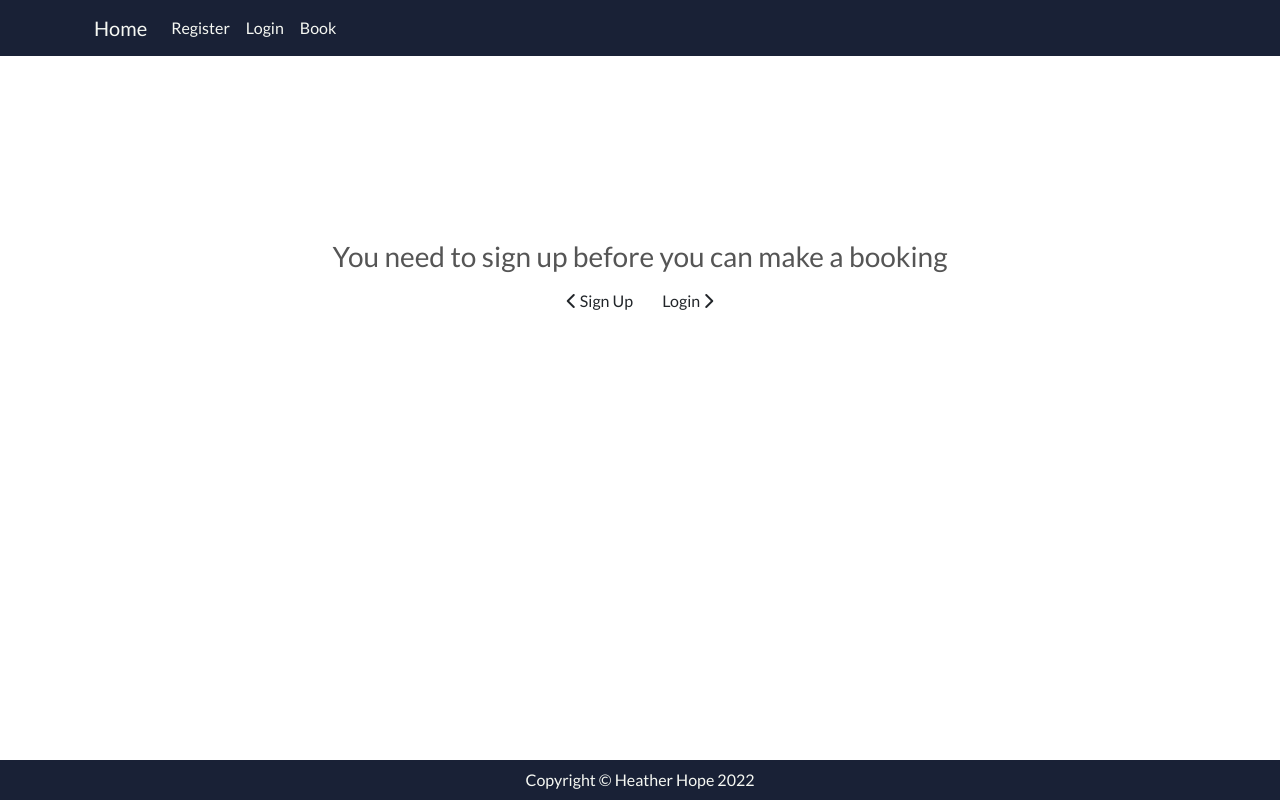
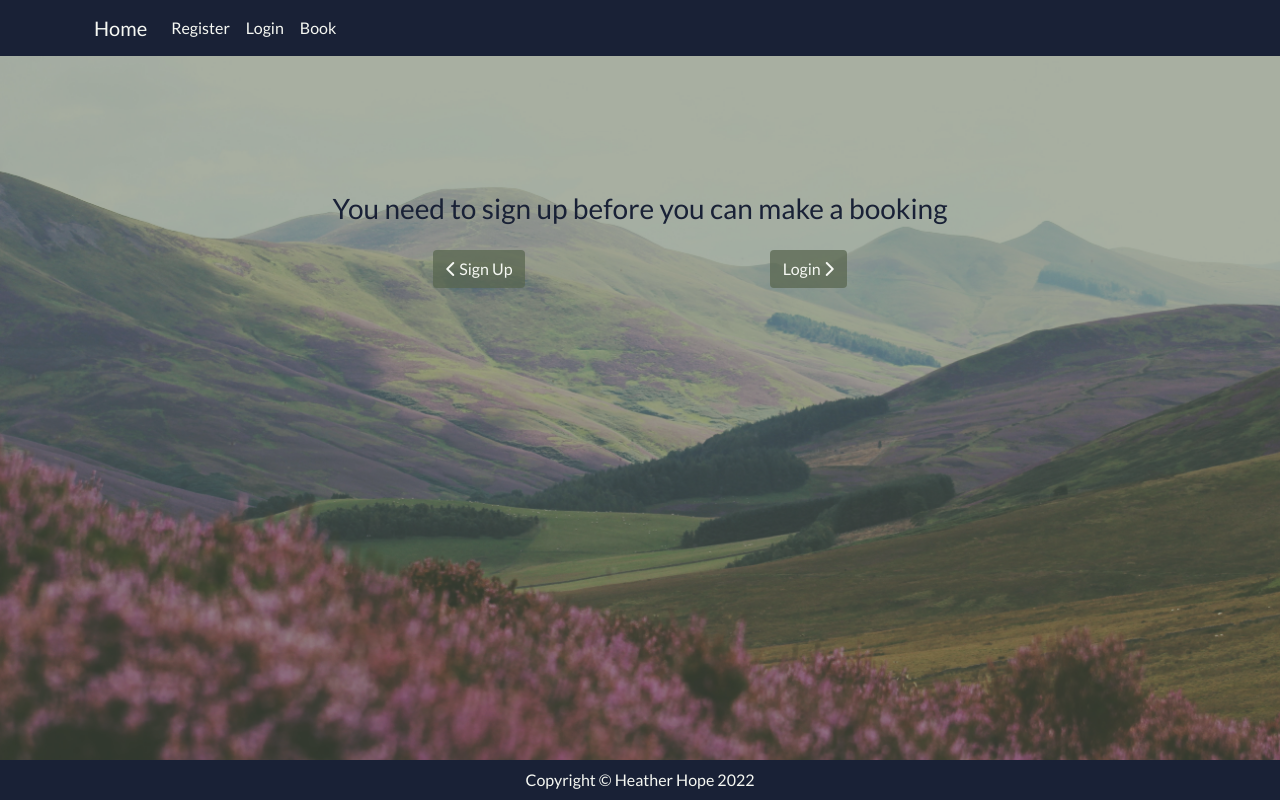
Before and after one commit to Code-Institute-Submissions/mmoore483-camping_MayResub, a Django app: page /booking/ in a window 1280 px wide. Run offline with Django 3.2, Linux system fonts and the light colour scheme; some libraries are stand-ins or nearby versions; some web fonts are replaced.

Commit message:
Updated styling

```diff
--- a/heatherhope/settings.py
+++ b/heatherhope/settings.py
@@ -62,7 +62,7 @@ SITE_ID = 1
 LOGIN_REDIRECT_URL = '/'
 LOGOUT_REDIRECT_URL = '/'
 
-ACCOUNT_USER_MODEL_USERNAME_FIELD = None
+ACCOUNT_USER_MODEL_USERNAME_FIELD = 'email'
 ACCOUNT_EMAIL_REQUIRED = True
 ACCOUNT_USERNAME_REQUIRED = False
 ACCOUNT_AUTHENTICATION_METHOD = 'email'
--- a/static/assets/css/base.css
+++ b/static/assets/css/base.css
@@ -29,6 +29,26 @@ body {
 	left: 0;
 	position: fixed;
     background-color: white;
+    z-index: -1;
+}
+
+.accent1-overlay {
+    height: 100%;
+	width: 100%;
+	top: 0;
+	left: 0;
+	position: fixed;
+    background-color: rgba(168, 65, 137, 0.75);
+    z-index: -1;
+}
+
+.accent2-overlay {
+    height: 100%;
+	width: 100%;
+	top: 0;
+	left: 0;
+	position: fixed;
+    background-color: rgba(90, 103, 80, 0.5);
     z-index: -1;
 }
 
@@ -74,3 +94,7 @@ p {
     display: flex;
     justify-content: center;
 }
+
+.redirect-btn {
+    background-color: rgba(90, 103, 80, 0.75);
+}
--- a/templates/account/logout.html
+++ b/templates/account/logout.html
@@ -5,10 +5,10 @@
 {% block head_title %}{% trans "Sign Out" %}{% endblock %}
 
 {% block content %}
-<div class="overlay"></div>
+<div class="accent1-overlay"></div>
 <div class="container pt-5 text-center">
   <div class="row pt-5">
-    <div class="col-md-8 mt-3 offset-md-2">
+    <div class="col-md-8 mt-3 offset-md-2 text-hhwhite">
       <h3>{% trans "Sign Out" %}</h3>
       <p>{% trans 'Are you sure you want to sign out?' %}</p>
     </div>
@@ -22,7 +22,7 @@
           {% if redirect_field_value %}
           <input type="hidden" name="{{ redirect_field_name }}" value="{{ redirect_field_value }}" />
           {% endif %}
-          <button class="btn cta-btn" type="submit">{% trans 'Sign Out' %}</button>
+          <button class="btn btn-dark text-hhwhite" type="submit">{% trans 'Sign Out' %}</button>
         </form>
       </div>
     </div>
--- a/templates/account/signup.html
+++ b/templates/account/signup.html
@@ -5,7 +5,7 @@
 {% block head_title %}{% trans "Signup" %}{% endblock %}
 
 {% block content %}
-<div class="overlay"></div>
+<div class="accent1-overlay"></div>
 <div class="container pt-5">
   <div class="row pt-5">
     <div class="col-md-8 mt-3 offset-md-2 text-center">
--- a/templates/base.html
+++ b/templates/base.html
@@ -97,10 +97,10 @@
 
 </html>
 
-<script>
+<!-- <script>
     setTimeout(function () {
         let messages = document.getElementById('msg');
         let alert = new bootstrap.Alert(messages);
         alert.close();
     }, 2500);
-</script>
+</script> -->
--- a/templates/booking.html
+++ b/templates/booking.html
@@ -3,7 +3,7 @@
 {% load crispy_forms_tags %}
 
 <!-- About section-->
-<div class="overlay"></div>
+<div class="accent2-overlay"></div>
 <section id="about">
     <div class="container px-4 mt-5">
         <div class="row gx-4 justify-content-center mt-5">
@@ -12,8 +12,8 @@
                     {% if unavailable %}
                         <p>That date range is unavailable, please choose another</p>
                     {% endif %}
-                <h3>Make a booking:</h3>
-                <form method="POST" class="text-center text-hhblack pt-5">
+                <h3 class="text-hhwhite">Make a booking:</h3>
+                <form method="POST" class="text-center text-hhwhite pt-5">
                     {% csrf_token %}
                     {{ booking_form.customer_id.as_hidden }}
                     {{ booking_form.pitch_type | as_crispy_field }}
@@ -25,19 +25,22 @@
 
                 {% else %}
                 <div class="col-12 pt-5 text-center">
-                <h3 class="pt-5">You need to sign up before you can make a booking</h3>
-                <a href="{% url 'account_signup' %}" class="btn">
+                    <h3 class="text-hhblack text-weight-bold">You need to sign up before you can make a booking
+                    </h3>
+                    <div class="col-12 d-flex justify-content-around mt-4">
+                        <a href="{% url 'account_signup' %}" class="btn redirect-btn text-hhwhite">
                             <span class="icon">
                                 <i class="fas fa-chevron-left"></i>
                             </span>
                             <span>Sign Up</span>
                         </a>
-                <a href="{% url 'account_login' %}" class="btn">
+                        <a href="{% url 'account_login' %}" class="btn redirect-btn text-hhwhite">
                             <span class="">Login</span>
                             <span class="icon">
                                 <i class="fas fa-chevron-right"></i>
                             </span>
                         </a>
+                    </div>
                 </div>
                 {% endif %}
             </div>
--- a/templates/index.html
+++ b/templates/index.html
@@ -8,7 +8,7 @@
 <div class="container-fluid pt-5">
     <div>
         <h2 class="text-center text-hhblack pt-5">Welcome To Heather Hope Camping</h2>
-        <h4 class="text-center text-hhblack py-4">Come and camp with us in the beautiful North York Moors</h4>
+        <h4 class="text-center text-hhblack py-4 font-weight-bold">Come and camp with us in the beautiful North York Moors</h4>
     </div>
     <div class="button-wrapper text-center py-2">
         <a href="{% url 'booking' %}" class="btn btn-lg py-3 cta-btn text-hhwhite rounded-pill">
```
Also changed, not shown: templates/account/login.html (+5 -5 lines), templates/booking_success.html (+7 -6 lines), README.md. Lines whose indentation alone changed are shown as unchanged.
